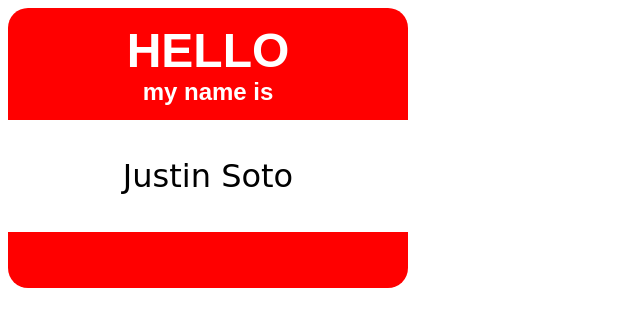
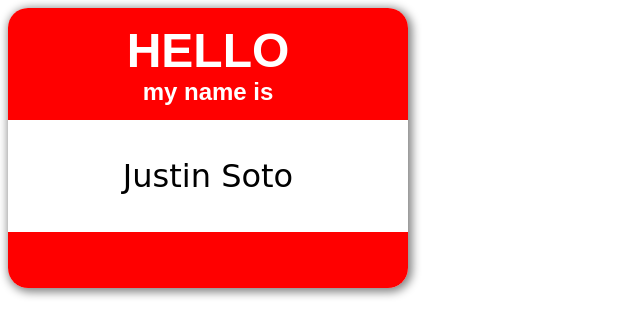
Before and after one commit to justin-w-soto/Lab02-nametag, a plain HTML site: page index.html in a window 1280 px wide. Shown: the whole page, without its empty margins (0-640 px from the left). Drawn offline with Linux system fonts and the light colour scheme.

Commit message:
added some css style

```diff
--- a/style.css
+++ b/style.css
@@ -33,6 +33,8 @@ main {
     width: 400px;
     display: grid;
     grid-template-rows: 2fr 2fr 1fr;
+    box-shadow: 2px 2px 10px 2px grey;
+    border-radius: 20px;
 
 
 }
```
